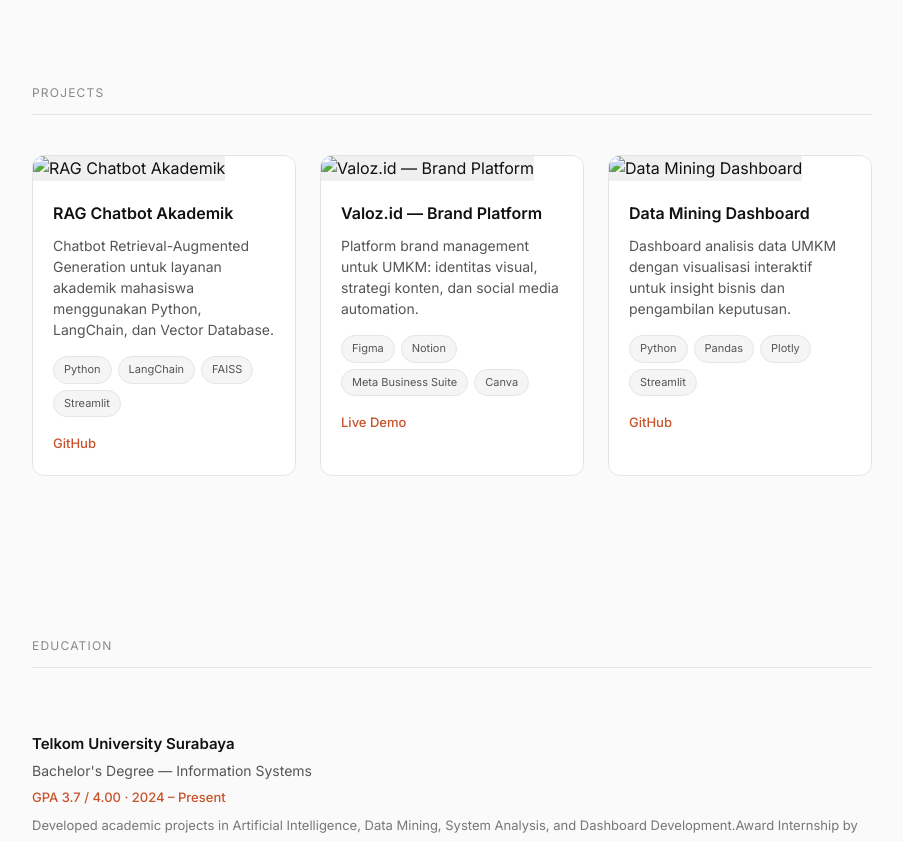
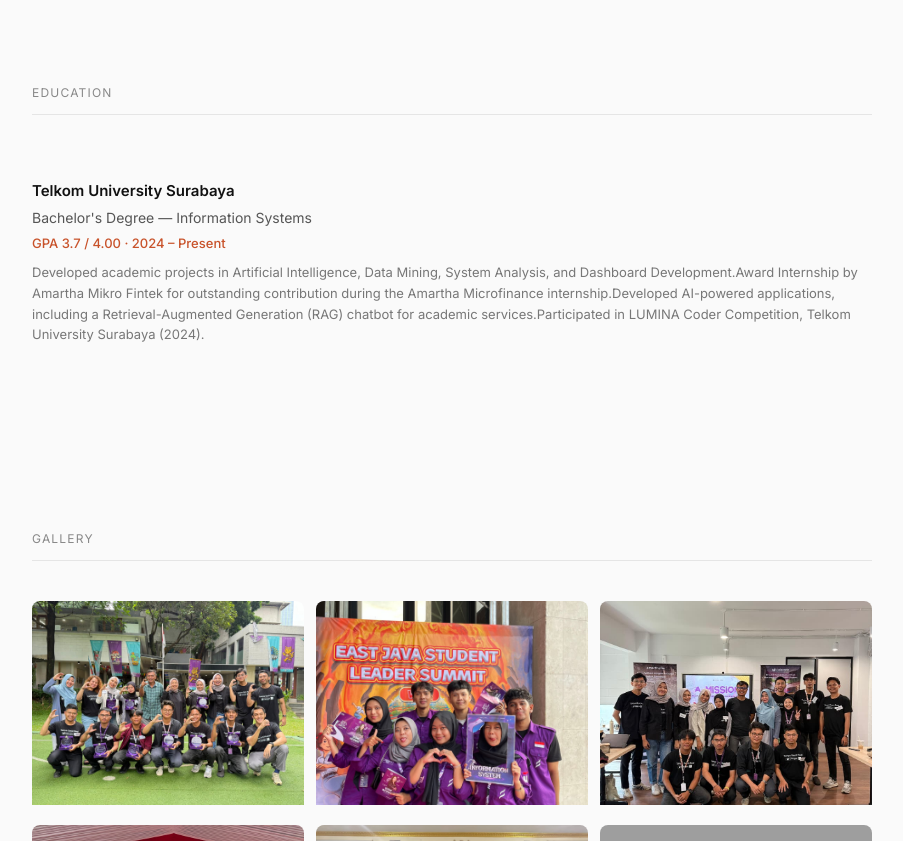
Before and after one commit to muhammadfisabilillah/portofolio-abil, a plain HTML site: page index.html in a window 1280 px wide. Shown: the part 1959-2800 px from the top of the page, without its empty margins (188-1091 px from the left). Drawn offline with Linux system fonts and the light colour scheme; grey boxes are pictures that could not be loaded.

Commit message:
Remove Projects section (postponed)

```diff
--- a/index.html
+++ b/index.html
@@ -13,7 +13,6 @@
   <div class="logo">Abil.</div>
   <ul>
     <li><a href="#experience">Experience</a></li>
-    <li><a href="#projects">Projects</a></li>
     <li><a href="#gallery">Gallery</a></li>
     <li><a href="#skills">Skills</a></li>
     <li><a href="#certificates">certificates</a></li>
@@ -150,12 +149,6 @@
       </ul>
     </div>
   </div>
-</section>
-
-<!-- PROJECTS -->
-<section id="projects">
-  <div class="section-label">Projects</div>
-  <div class="projects-grid" id="projects-grid"></div>
 </section>
 
 <!-- EDUCATION -->
--- a/script.js
+++ b/script.js
@@ -21,55 +21,6 @@ document.getElementById('lightbox').addEventListener('click', function (e) {
 document.addEventListener('keydown', function (e) {
   if (e.key === 'Escape') closeLightbox();
 });
-
-const projects = [
-  {
-    title: "RAG Chatbot Akademik",
-    desc: "Chatbot Retrieval-Augmented Generation untuk layanan akademik mahasiswa menggunakan Python, LangChain, dan Vector Database.",
-    tech: ["Python", "LangChain", "FAISS", "Streamlit"],
-    github: "https://github.com/muhammadfisabilillah/rag-chatbot",
-    demo: "",
-    image: "images/projects/rag-chatbot.jpg"
-  },
-  {
-    title: "Valoz.id — Brand Platform",
-    desc: "Platform brand management untuk UMKM: identitas visual, strategi konten, dan social media automation.",
-    tech: ["Figma", "Notion", "Meta Business Suite", "Canva"],
-    github: "",
-    demo: "https://valoz.id",
-    image: "images/projects/valoz.jpg"
-  },
-  {
-    title: "Data Mining Dashboard",
-    desc: "Dashboard analisis data UMKM dengan visualisasi interaktif untuk insight bisnis dan pengambilan keputusan.",
-    tech: ["Python", "Pandas", "Plotly", "Streamlit"],
-    github: "https://github.com/muhammadfisabilillah/data-mining-dashboard",
-    demo: "",
-    image: "images/projects/dashboard.jpg"
-  }
-];
-
-function renderProjects() {
-  const grid = document.getElementById('projects-grid');
-  grid.innerHTML = projects.map(p => `
-    <article class="project-card">
-      <img class="project-thumb" src="${p.image}" alt="${p.title}" loading="lazy" />
-      <div class="project-body">
-        <h3 class="project-title">${p.title}</h3>
-        <p class="project-desc">${p.desc}</p>
-        <div class="project-tech">
-          ${p.tech.map(t => `<span>${t}</span>`).join('')}
-        </div>
-        <div class="project-links">
-          ${p.github ? `<a href="${p.github}" target="_blank">GitHub</a>` : ''}
-          ${p.demo ? `<a href="${p.demo}" target="_blank">Live Demo</a>` : ''}
-        </div>
-      </div>
-    </article>
-  `).join('');
-}
-
-document.addEventListener('DOMContentLoaded', renderProjects);
 
 // =====================
 // SMOOTH SCROLL (fallback for older browsers)
--- a/style.css
+++ b/style.css
@@ -310,81 +310,6 @@ footer {
 }
 
 /* =====================
-   PROJECTS
-===================== */
-#projects { padding: 80px 60px; }
-
-.projects-grid {
-  display: grid;
-  grid-template-columns: repeat(3, 1fr);
-  gap: 24px;
-}
-
-.project-card {
-  background: #fff;
-  border: 1px solid #E5E5E5;
-  border-radius: 12px;
-  overflow: hidden;
-  transition: transform .2s, box-shadow .2s;
-}
-
-.project-card:hover {
-  transform: translateY(-4px);
-  box-shadow: 0 12px 24px rgba(0,0,0,.08);
-}
-
-.project-thumb {
-  width: 100%;
-  aspect-ratio: 16/9;
-  object-fit: cover;
-  background: #f0f0f0;
-}
-
-.project-body { padding: 20px; }
-
-.project-title {
-  font-size: 16px;
-  font-weight: 600;
-  margin-bottom: 8px;
-  color: #111;
-}
-
-.project-desc {
-  font-size: 14px;
-  color: #555;
-  margin-bottom: 16px;
-  line-height: 1.5;
-}
-
-.project-tech {
-  display: flex; flex-wrap: wrap; gap: 6px; margin-bottom: 16px;
-}
-
-.project-tech span {
-  font-size: 11px;
-  padding: 4px 10px;
-  background: #f5f5f5;
-  border: 1px solid #E5E5E5;
-  border-radius: 999px;
-  color: #555;
-}
-
-.project-links {
-  display: flex; gap: 12px;
-}
-
-.project-links a {
-  font-size: 13px;
-  font-weight: 500;
-  color: #C8522A;
-  text-decoration: none;
-  border-bottom: 1px solid transparent;
-  transition: border-color .2s;
-}
-
-.project-links a:hover { border-color: #C8522A; }
-
-/* =====================
    RESPONSIVE
 ===================== */
 @media (max-width: 768px) {
@@ -394,11 +319,9 @@ footer {
   #hero { grid-template-columns: 1fr; gap: 40px; }
   .exp-item { grid-template-columns: 1fr; gap: 8px; }
   .gallery-grid { grid-template-columns: repeat(2, 1fr); }
-  .projects-grid { grid-template-columns: repeat(2, 1fr); }
 }
 
 @media (max-width: 480px) {
   nav ul { display: none; }
   .gallery-grid { grid-template-columns: 1fr; }
-  .projects-grid { grid-template-columns: 1fr; }
 }
```
